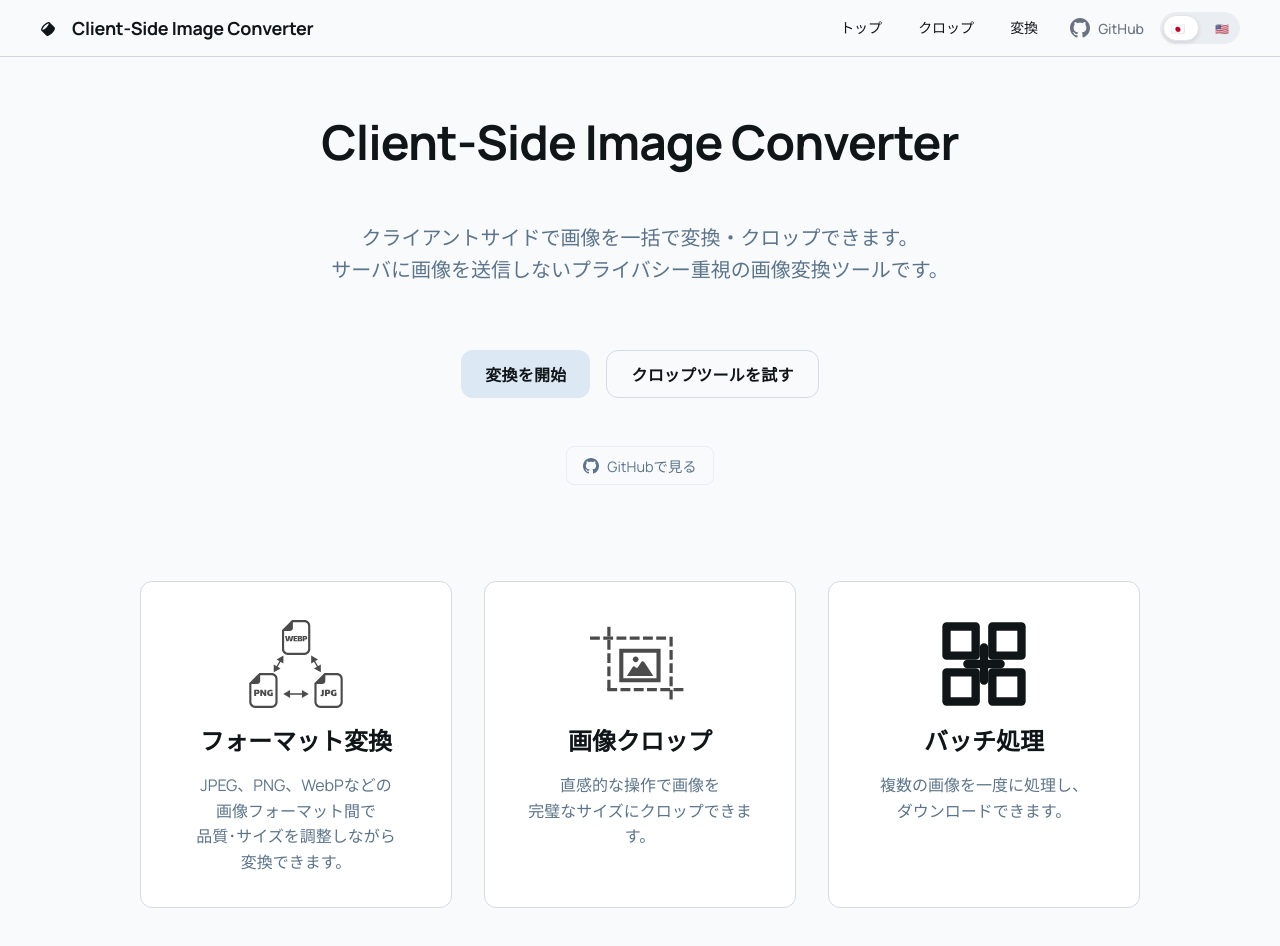
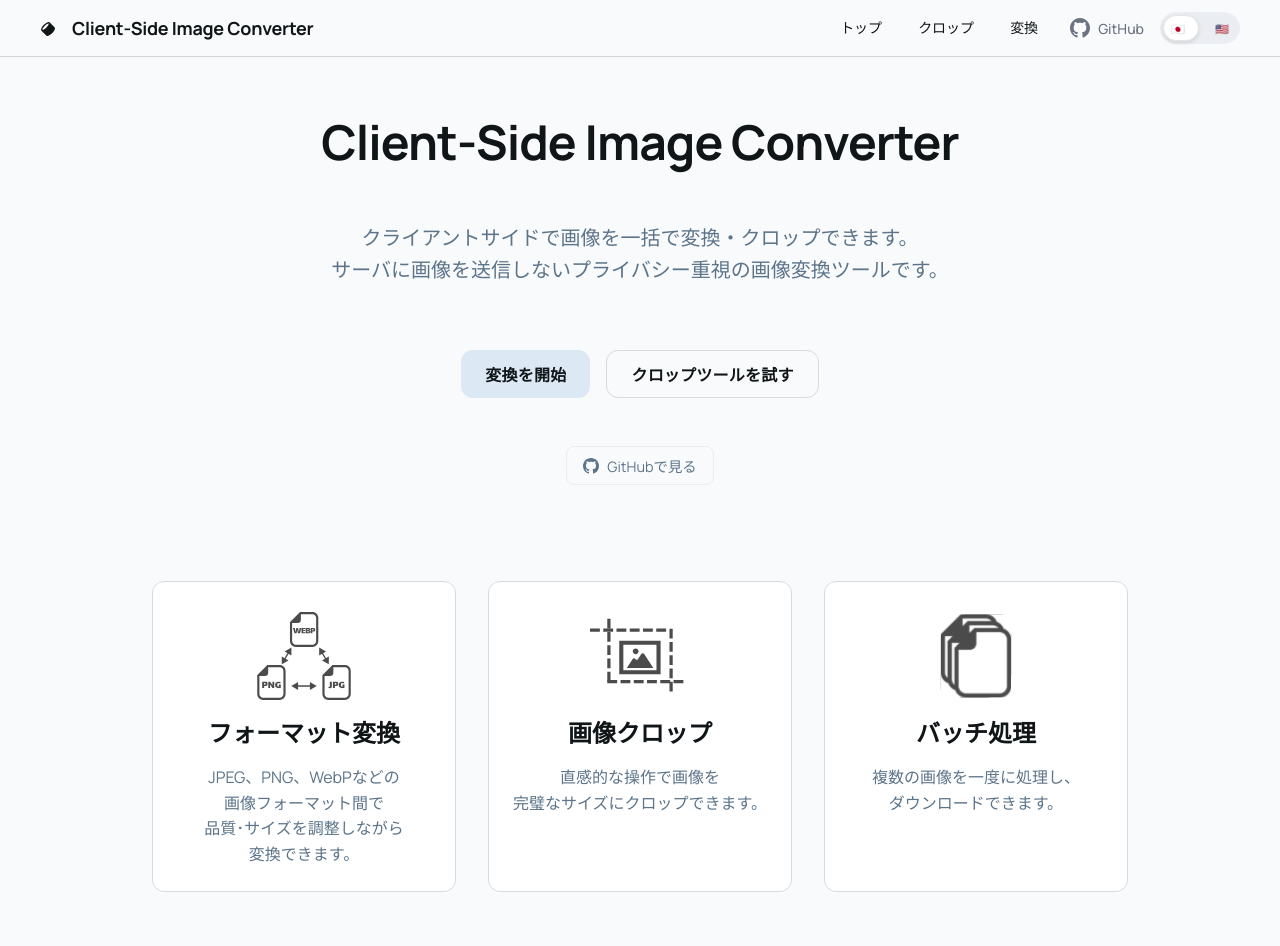
Before and after one commit to Suemura/client-side-image-converter, a Next.js app: page / in a window 1280 px wide. Shown: the top 946 px of the page. Built offline with nearby package versions, Linux system fonts and the light colour scheme.

Commit message:
アイコン変更

```diff
--- a/src/app/page.module.css
+++ b/src/app/page.module.css
@@ -78,7 +78,7 @@
 
 /* 特徴カード */
 .featureCard {
-  padding: 2rem;
+  padding: 1.5rem;
   background-color: white;
   border-radius: 12px;
   border: 1px solid var(--border-dashed);
--- a/src/app/page.tsx
+++ b/src/app/page.tsx
@@ -81,14 +81,11 @@ export default function Home() {
 
             <div className={styles.featureCard}>
               {/* バッチ処理アイコン */}
-              <svg className={styles.featureIcon} viewBox="0 0 24 24">
-                <rect x="3" y="3" width="7" height="7" />
-                <rect x="14" y="3" width="7" height="7" />
-                <rect x="14" y="14" width="7" height="7" />
-                <rect x="3" y="14" width="7" height="7" />
-                <path d="M8 12h8" />
-                <path d="M12 8v8" />
-              </svg>
+              <img
+                className={styles.featureIcon}
+                src="icon_batch.svg"
+                alt="バッチ処理アイコン"
+              />
               <h3 className={styles.featureTitle}>
                 {t("home.features.batchProcessing.title")}
               </h3>
```
Also changed, not shown: public/icon_batch.svg (added).
